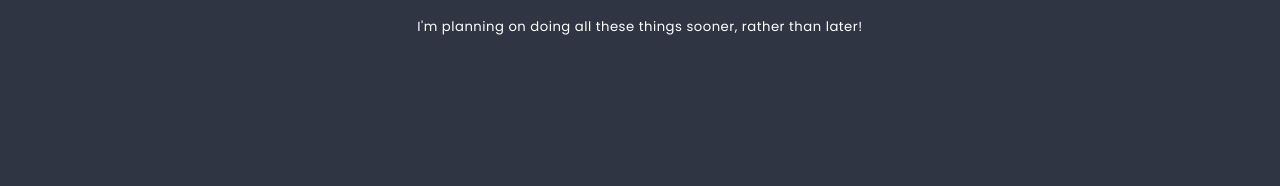
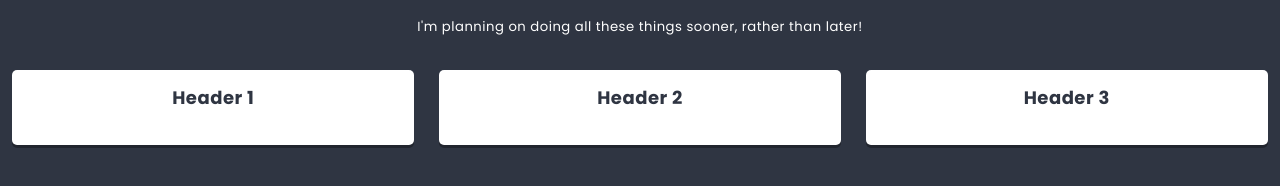
Before and after one commit to mikolajszydlo/to-do-app, a React app: page / in a window 1280 px wide. Shown: the part 362-548 px from the top of the page. Built offline with nearby package versions, Linux system fonts and the light colour scheme.

Commit message:
Add column component

```diff
--- a/src/components/App/App.js
+++ b/src/components/App/App.js
@@ -8,7 +8,7 @@
         <main className={styles.component}>
           <h1 className={styles.title}>My first React app</h1>
           <h2 className={styles.subtitle}>Hello world!</h2>
-          <List title={['Things to do ', <sup key='1'>soon!</sup>]}>
+          <List title={['Things to do ', <sup key='1'>soon!</sup>]} image={"http://uploads.kodilla.com/bootcamp/fer/11.react/space.png"}>
             <p>I'm planning on doing all these things sooner, rather than later!</p>
           </List>
         </main>
--- /dev/null
+++ b/src/components/Column/Column.js
@@ -0,0 +1,19 @@
+import React from "react";
+import styles from './Column.scss';
+import PropTypes from 'prop-types';
+
+class Column extends React.Component {
+    static propTypes = {
+        columnTitle: PropTypes.string.isRequired,
+    }
+
+    render () {
+        return (
+            <section className={styles.component}>
+                <h3 className={styles.title}>{this.props.columnTitle}</h3>
+            </section>
+        )
+    }
+}
+
+export default Column;
--- a/src/components/Hero/Hero.js
+++ b/src/components/Hero/Hero.js
@@ -5,7 +5,7 @@
 const Hero = props => (
     <header className={styles.component}>
         <h2 className={styles.title}>{props.titleText}</h2>
-        <img className={styles.image} src="http://uploads.kodilla.com/bootcamp/fer/11.react/space.png"></img>
+        <img className={styles.image} src={props.imageSource}></img>
     </header>
 );
 
--- a/src/components/List/List.js
+++ b/src/components/List/List.js
@@ -1,6 +1,7 @@
 import React from "react";
 import styles from './List.scss';
-import Hero from "../Hero/Hero";
+import Hero from "../Hero/Hero.js";
+import Column from "../Column/Column.js"
 import PropTypes from 'prop-types';
 
 
@@ -8,6 +9,7 @@
     static propTypes = {
         title: PropTypes.node.isRequired,
         children: PropTypes.node,
+        image: PropTypes.string.isRequired,
     }
 
     static defaultProps = {
@@ -17,9 +19,14 @@
     render() {
         return (
             <section className={styles.component}>
-                <Hero titleText={this.props.title} />
+                <Hero titleText={this.props.title} imageSource={this.props.image} />
                 <div className={styles.description}>
                     {this.props.children}
+                </div>
+                <div className={styles.columns}>
+                    <Column columnTitle={'Header 1'}/>
+                    <Column columnTitle={'Header 2'}/>
+                    <Column columnTitle={'Header 3'}/>
                 </div>
             </section>
         )
```
